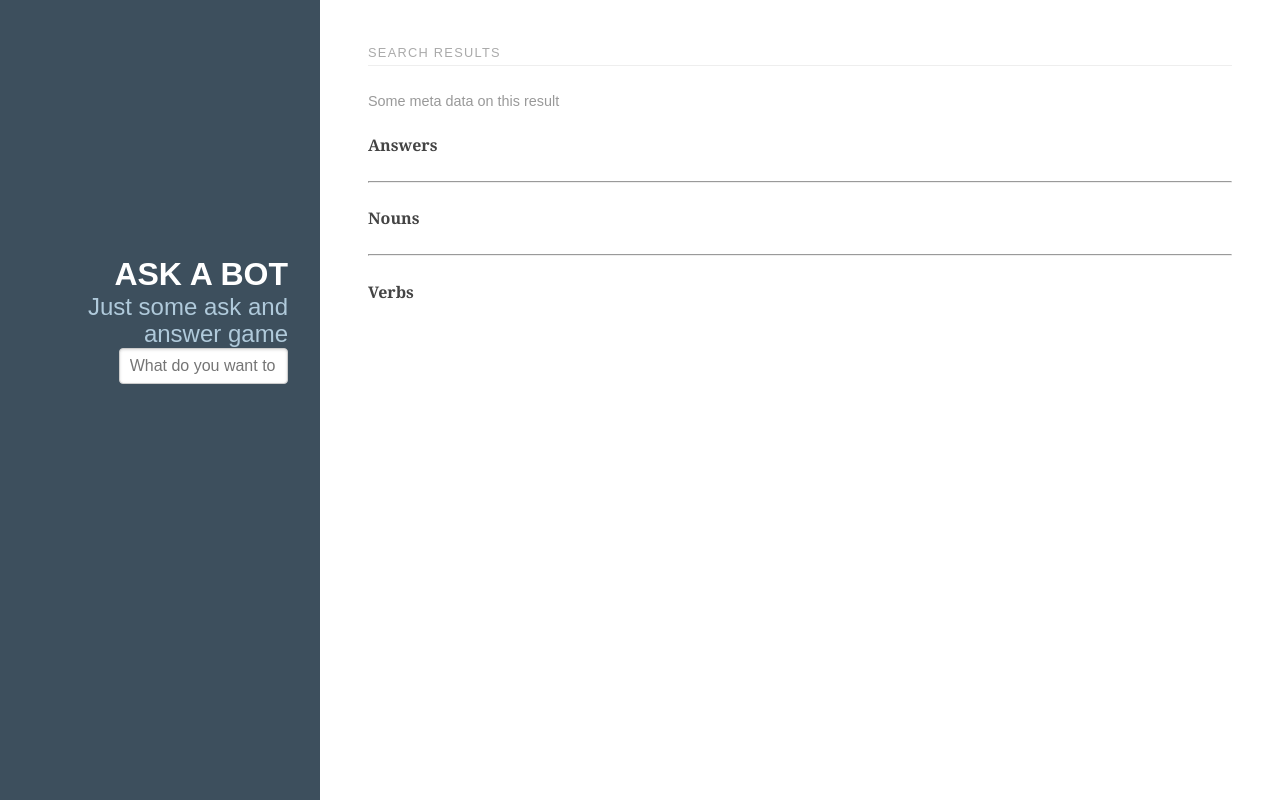
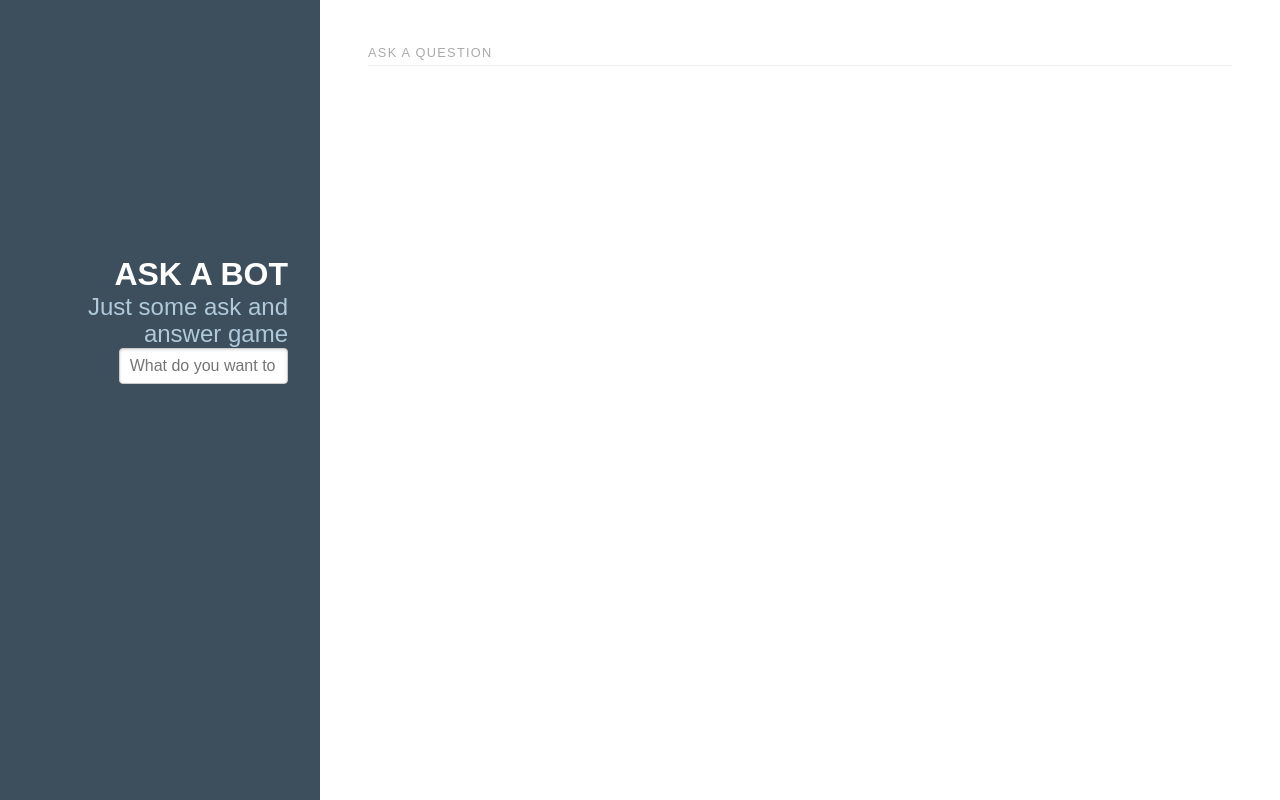
Before and after one commit to tuvokki/bot, a Django app: page / in a window 1280 px wide. Run offline with Django 3.2, Linux system fonts and the light colour scheme; some libraries are stand-ins or nearby versions.

Commit message:
Some cleanup

```diff
--- /dev/null
+++ b/BotApp/forms.py
@@ -0,0 +1,6 @@
+from django import forms
+
+
+class AnswerForm(forms.Form):
+    answer = forms.CharField(label='The answer', max_length=250)
+    keywords = forms.CharField(label='Keywords', max_length=250)
--- a/BotApp/templates/BotApp/search.html
+++ b/BotApp/templates/BotApp/search.html
@@ -2,69 +2,31 @@
 
 {% load filters %}
 
-{#{% block content_container %}#}
-{#<div class="splash-container">#}
-{#    <div class="splash">#}
-{#        <h1 class="splash-head">Ask</h1>#}
-{#        <p class="splash-subhead">#}
-{#            You wonder, we'll help you out#}
-{#        </p>#}
-{#        <p>#}
-{#            <form class="pure-form" method="post">#}
-{#                {% csrf_token %}#}
-{#                <input type="text" name="question" class="pure-input-2-3" placeholder="What do you want to know?" />#}
-{#            </form>#}
-{#        </p>#}
-{#    </div>#}
-{#</div>#}
-{#<div class="content pure-u-1 pure-u-md-3-4">#}
-{#    {% for syn in request.session.list_syn %}#}
-{#        {{ syn }}<br/>#}
-{#        {% for intent in request.session.list_syn|get_item:syn %}#}
-{#            {{ intent }}<br/>#}
-{#        {% endfor %}#}
-{#        <hr>#}
-{#    {% endfor %}#}
-{#</div>#}
-{#{% endblock %}#}
+{% block content_container %}
+    <h1 class="content-subhead">
+        {% if question %}Search results{% else %}Ask a question{% endif %}
+    </h1>
 
-
-{% block content_container %}
-    <h1 class="content-subhead">Search results</h1>
-
-    <!-- A single blog post -->
-    <section class="post">
+    <section class="post {% if not question %}hidden{% endif %}">
         <header class="post-header">
             <h2 class="post-title">{{ question }}</h2>
 
             <p class="post-meta">
-                Some meta data on this result
+            {% for noun in nouns %}
+                {{ noun.0 }}&nbsp;
+            {% endfor %}
+            {% for noun in nouns %}
+                {{ noun.0 }}&nbsp;
+            {% endfor %}
             </p>
         </header>
 
         <div class="post-description">
             <p>
-            <h4>Answers</h4>
-            {% for intent in intents %}
-                {{ intent.intent.answer }}&nbsp;
-            {% endfor %}
-            <hr>
-            <h4>Nouns</h4>
-            {% for noun in nouns %}
-                {{ noun.0 }}&nbsp;
-            {% endfor %}
-            <hr>
-            <h4>Verbs</h4>
-            {% for verb in verbs %}
-                {{ verb.0 }}&nbsp;
-            {% endfor %}
-{#            {% for syn in list_syn %}#}
-{#                {{ syn }}<br/>#}
-{#                {% for intent in list_syn|get_item:syn %}#}
-{#                    {{ intent }}<br/>#}
-{#                {% endfor %}#}
-{#                <hr>#}
-{#            {% endfor %}#}
+                <h4>Answers</h4>
+                {% for intent in intents %}
+                    {{ intent.intent.answer }}
+                {% endfor %}
             </p>
         </div>
     </section>
--- a/BotApp/views.py
+++ b/BotApp/views.py
@@ -1,12 +1,10 @@
-import re
+import nltk
 
-import nltk
-from nltk.corpus import wordnet
-
-from django.http import JsonResponse, HttpResponseRedirect
+from django.http import HttpResponseRedirect
 from django.urls import reverse
-from django.views.generic import ListView, TemplateView
-from BotApp.models import Intent, IntentPointer
+from django.views.generic import ListView, TemplateView, CreateView, FormView
+from BotApp.models import IntentPointer
+from BotApp.forms import AnswerForm
 
 
 class IntentListView(ListView):
@@ -37,20 +35,6 @@
             verbs = list(filter(lambda x: x[1] == 'VB', pos_tagged))
             print(f"verbs {verbs}")
 
-            list_syn = {}
-            for word in tokens:
-                synonyms = []
-                for syn in wordnet.synsets(word):
-                    for lem in syn.lemmas():
-                        # Remove any special characters from synonym strings
-                        lem_name = re.sub('[^A-Za-z0-9]+', ' ', lem.name())
-                        synonyms.append(lem_name)
-
-                # list_syn[word] = set(synonyms)
-                list_syn[word] = synonyms
-
-            # print(list_syn)
-            context['list_syn'] = list_syn
             context['nouns'] = nouns
             context['verbs'] = verbs
             intents = list(IntentPointer.objects.filter(pointer__in=[noun[0] for noun in nouns]).prefetch_related('intent'))
@@ -62,3 +46,12 @@
         if self.question:
             del request.session['question']
         return super(SearchView, self).get(request, *args, **kwargs)
+
+
+class NewAnswerView(FormView):
+    template_name = 'BotApp/new_answer.html'
+    form_class = AnswerForm
+    success_url = 'search'
+
+    def form_valid(self, form):
+        return super(NewAnswerView, self).form_valid(form)
```
Also changed, not shown: BotApp/templates/BotApp/new_answer.html (added), db.sqlite3.
